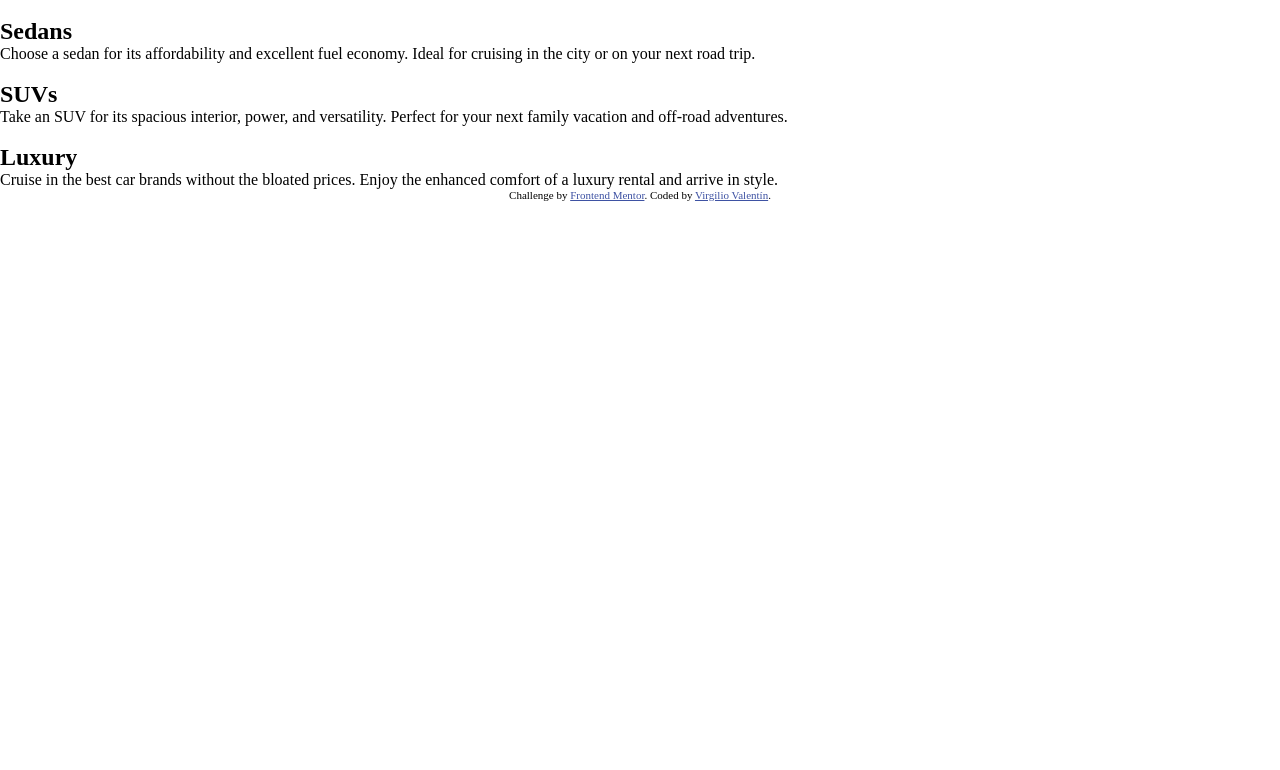
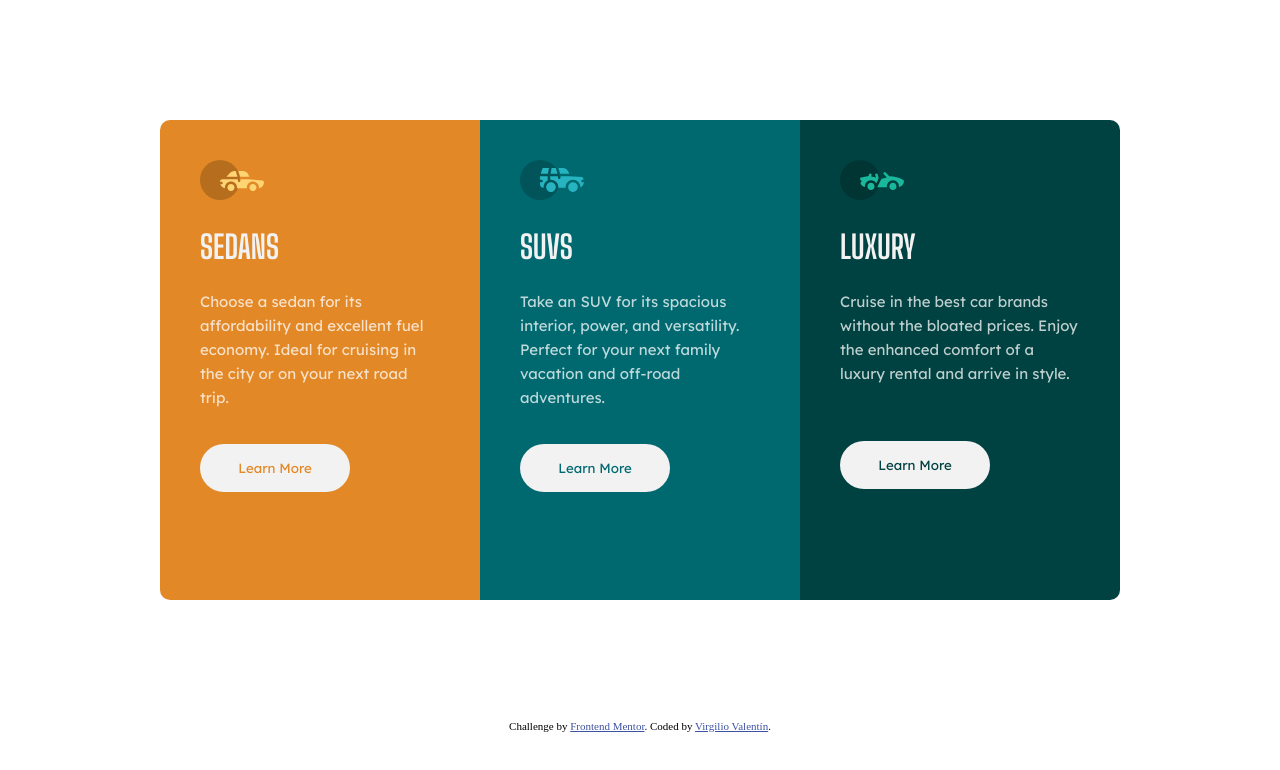
Before and after one commit to virgiliovalentin/html-css-playground, a plain HTML site: page three-column-card/index.html in a window 1280 px wide. Drawn offline with Linux system fonts and the light colour scheme.

Commit message:
🔥 Finished mobile and desktop design

```diff
--- a/three-column-card/css/style.css
+++ b/three-column-card/css/style.css
@@ -1,14 +1,161 @@
+@import url('https://fonts.googleapis.com/css2?family=Big+Shoulders+Display:wght@700&family=Lexend+Deca&display=swap');
+
+:root{
+    --bright-orange: hsl(31, 77%, 52%);
+    --dark-cyan: hsl(184, 100%, 22%);
+    --very-dark-cyan: hsl(179, 100%, 13%);
+    --paragraph-white: hsla(0, 0%, 100%, 0.75);
+    --very-light-gray: hsl(0, 0%, 95%); /*(background, headings, buttons)*/
+    --headings-font: 'Big Shoulders Display', cursive;
+    --paragraph-font: 'Lexend Deca', sans-serif;
+}
+
 * {
     margin: 0;
     padding: 0;
     box-sizing: border-box;
+
+  /* outline: 1px solid #f00 !important; */
+}
+
+body{
+    width: 100%;
+    font-size: 15px;
+}
+
+main{
+    display: flex;
+}
+
+.card-container{
+    display: flex;
+    flex-direction: column;
+    justify-content: center;
+    align-items: center;
+    margin: 2rem;
+    border-radius: 15px;
+    overflow: hidden;
 }
 
 .attribution {
     font-size: 11px;
     text-align: center;
+    width: 100%;
 }
 
 .attribution a {
     color: hsl(228, 45%, 44%);
 }
+
+.car-column{
+    height: 25rem;
+    padding: 2.5rem;
+}
+
+.car-type-title{
+    font-family: var(--headings-font);
+    text-transform: uppercase;
+    color: var(--very-light-gray);
+    font-size: 2rem;
+    padding: 1.5rem 0 1.5rem 0;
+}
+
+.car-type-desc{
+    font-family: var(--paragraph-font);
+    color: var(--paragraph-white);
+    line-height: 1.5rem;
+    margin-bottom: 10px;
+}
+
+.learn-more-button{
+    background-color: var(--very-light-gray);
+    font-family: var(--paragraph-font);
+    border-radius: 30px;
+    padding: 16px;
+    width: 150px;
+    border-style: none;
+    margin-top: 1.5rem;
+}
+
+.sedan-card{
+    background-color: var(--bright-orange);
+}
+
+.suv-card{
+    background-color: var(--dark-cyan);
+}
+
+.luxury-card{
+    background-color: var(--very-dark-cyan);
+}
+
+@media screen and (min-width: 1024px){
+    main{
+        display: flex;
+        justify-content: center;
+        align-items: center;
+        height: 90vh;
+    }
+
+    .card-container{
+        display: flex;
+        flex-direction: row;
+        border-radius: 10px;
+    }
+
+    .car-column{
+        height: 30rem;
+        width: 20rem;
+        padding: 2.5rem;
+    }
+
+    .learn-more-button{
+        background-color: var(--very-light-gray);
+        font-family: var(--paragraph-font);
+        border-radius: 30px;
+        padding: 16px;
+        width: 150px;
+        border-style: none;
+        margin-top: 1.5rem;
+    }
+
+    .luxury-button{
+        color: var(--very-dark-cyan);
+        margin-top: 45px;
+        cursor: pointer;
+    }
+
+    .luxury-button:hover{
+        background-color: var(--very-dark-cyan);
+        color: var(--paragraph-white);
+        border-style: solid;
+        border-width: 1px;
+        border-color: var(--paragraph-white);
+    }
+
+    .suv-button{
+        color: var(--dark-cyan);
+        cursor: pointer;
+    }
+
+    .suv-button:hover{
+        background-color: var(--dark-cyan);
+        color: var(--paragraph-white);
+        border-style: solid;
+        border-width: 1px;
+        border-color: var(--paragraph-white);
+    }
+
+    .sedan-button{
+        color: var(--bright-orange);
+        cursor: pointer;
+    }
+
+    .sedan-button:hover{
+        background-color: var(--bright-orange);
+        color: var(--paragraph-white);
+        border-style: solid;
+        border-width: 1px;
+        border-color: var(--paragraph-white);
+    }
+}
--- a/three-column-card/index.html
+++ b/three-column-card/index.html
@@ -10,20 +10,23 @@
 <body>
   <main>
     <section class="card-container">
-      <div class="sedan-card">
-        <img src="" alt="">
+      <div class="car-column sedan-card">
+        <img src="images/icon-sedans.svg" alt="">
         <h2 class="car-type-title">Sedans</h2>
         <p class="car-type-desc">Choose a sedan for its affordability and excellent fuel economy. Ideal for cruising in the city or on your next road trip.</p>
+        <button class="learn-more-button sedan-button">Learn More</button>
       </div>
-      <div class="suv-card">
-        <img src="" alt="">
+      <div class="car-column suv-card">
+        <img src="images/icon-suvs.svg" alt="">
         <h2 class="car-type-title">SUVs</h2>
         <p class="car-type-desc">Take an SUV for its spacious interior, power, and versatility. Perfect for your next family vacation and off-road adventures.</p>
+        <button class="learn-more-button suv-button">Learn More</button>
       </div>
-      <div class="luxury-card">
-        <img src="" alt="">
+      <div class="car-column luxury-card">
+        <img src="images/icon-luxury.svg" alt="">
         <h2 class="car-type-title">Luxury</h2>
         <p class="car-type-desc">Cruise in the best car brands without the bloated prices. Enjoy the enhanced comfort of a luxury rental and arrive in style.</p>
+        <button class="learn-more-button luxury-button">Learn More</button>
       </div>
     </section>
   </main>
```
